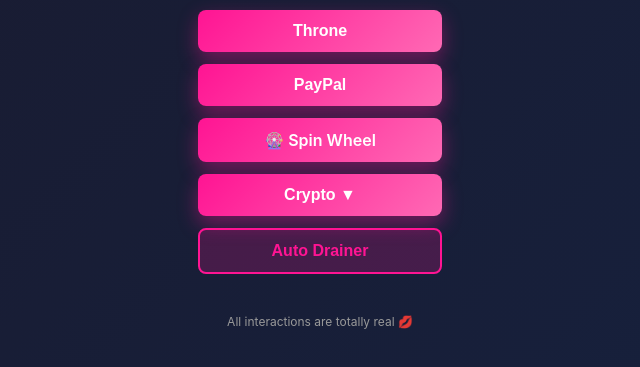
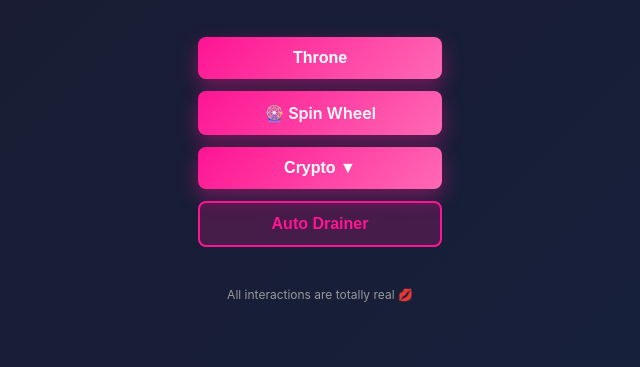
Before and after one commit to egirlll/totally-realegirl, a website: page index.html in a window 1280 px wide. Shown: the part 373-740 px from the top of the page, without its empty margins (320-960 px from the left). Drawn offline with Linux system fonts and the light colour scheme.

Commit message:
Remove PayPal button completely

```diff
--- a/index.html
+++ b/index.html
@@ -181,8 +181,6 @@
         <div class="links">
             <button class="btn btn-primary" onclick="navigate('throne')">Throne</button>
 
-            <button class="btn btn-primary" onclick="navigate('paypal')">PayPal</button>
-
             <a href="https://wheel-free.vercel.app/" class="btn btn-primary">🎡 Spin Wheel</a>
 
             <div class="crypto-dropdown" onclick="toggleDropdown()">
```
